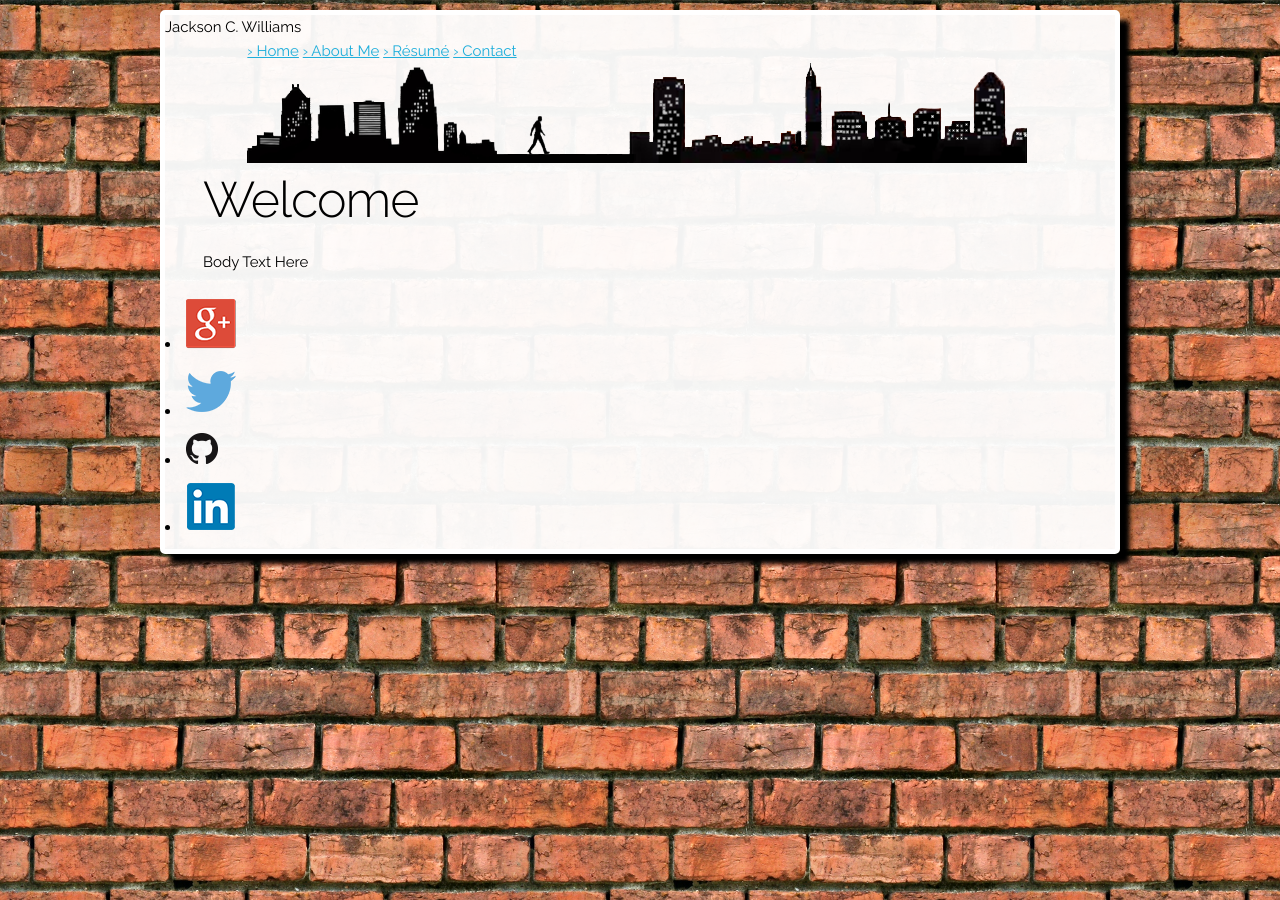
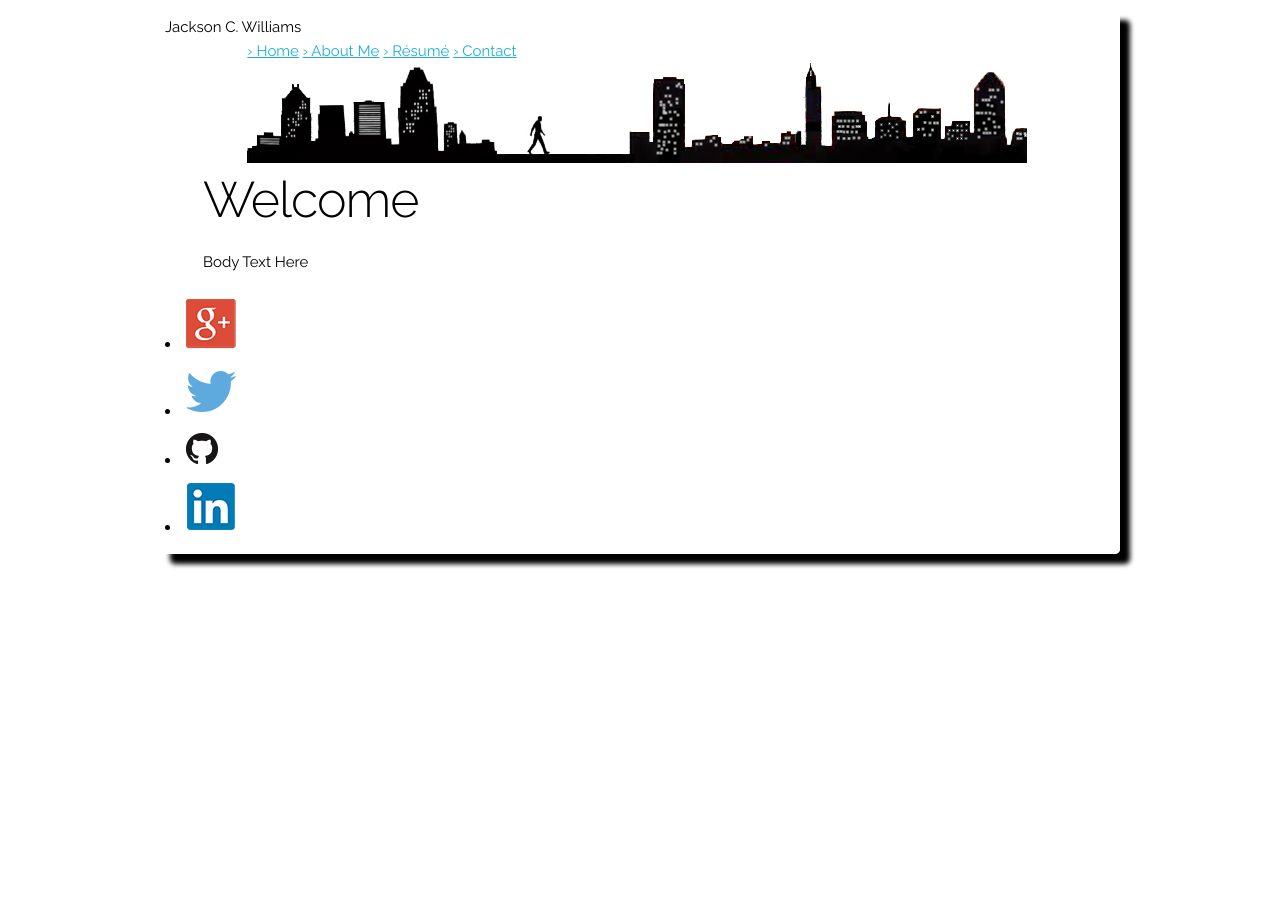
Before and after one commit to jacksoncwilliams/jackson-erin, a Jekyll site: the page built from fleektryout.html, in a window 1280 px wide. Built offline with Jekyll 4.4.1, drawn with Linux system fonts in a browser that asks for light colours.

Commit message:
Update skeleton.css

```diff
--- a/css/skeleton.css
+++ b/css/skeleton.css
@@ -29,8 +29,7 @@
 /* Grid
 â€“â€“â€“â€“â€“â€“â€“â€“â€“â€“â€“â€“â€“â€“â€“â€“â€“â€“â€“â€“â€“â€“â€“â€“â€“â€“â€“â€“â€“â€“â€“â€“â€“â€“â€“â€“â€“â€“â€“â€“â€“â€“â€“â€“â€“â€“â€“â€“â€“â€“ */
 
-body {
-background: #ffffff url(/images/backgrounds/brick6.jpg) ; }
+
 
 .container {
   position: relative;
```
